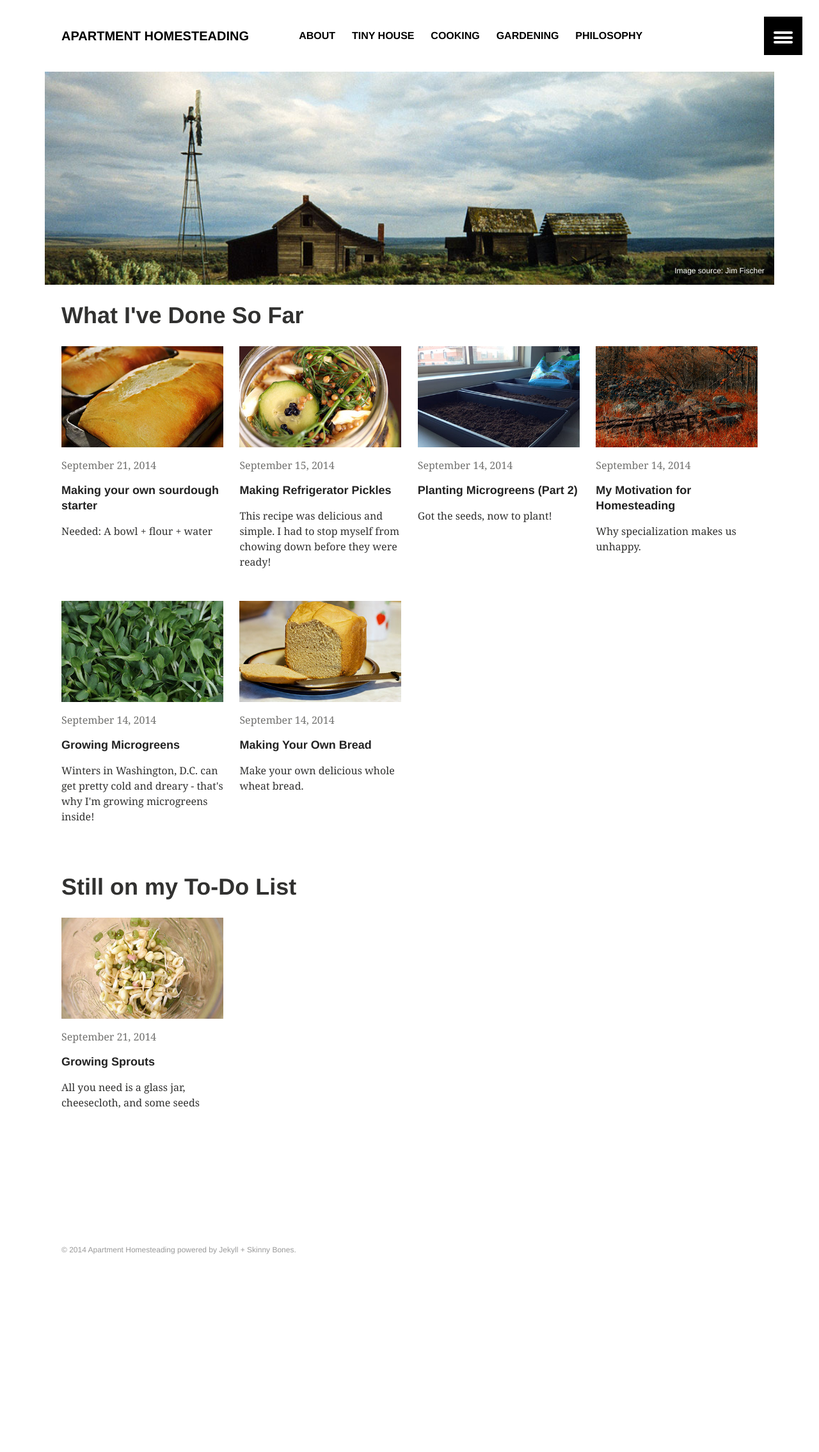
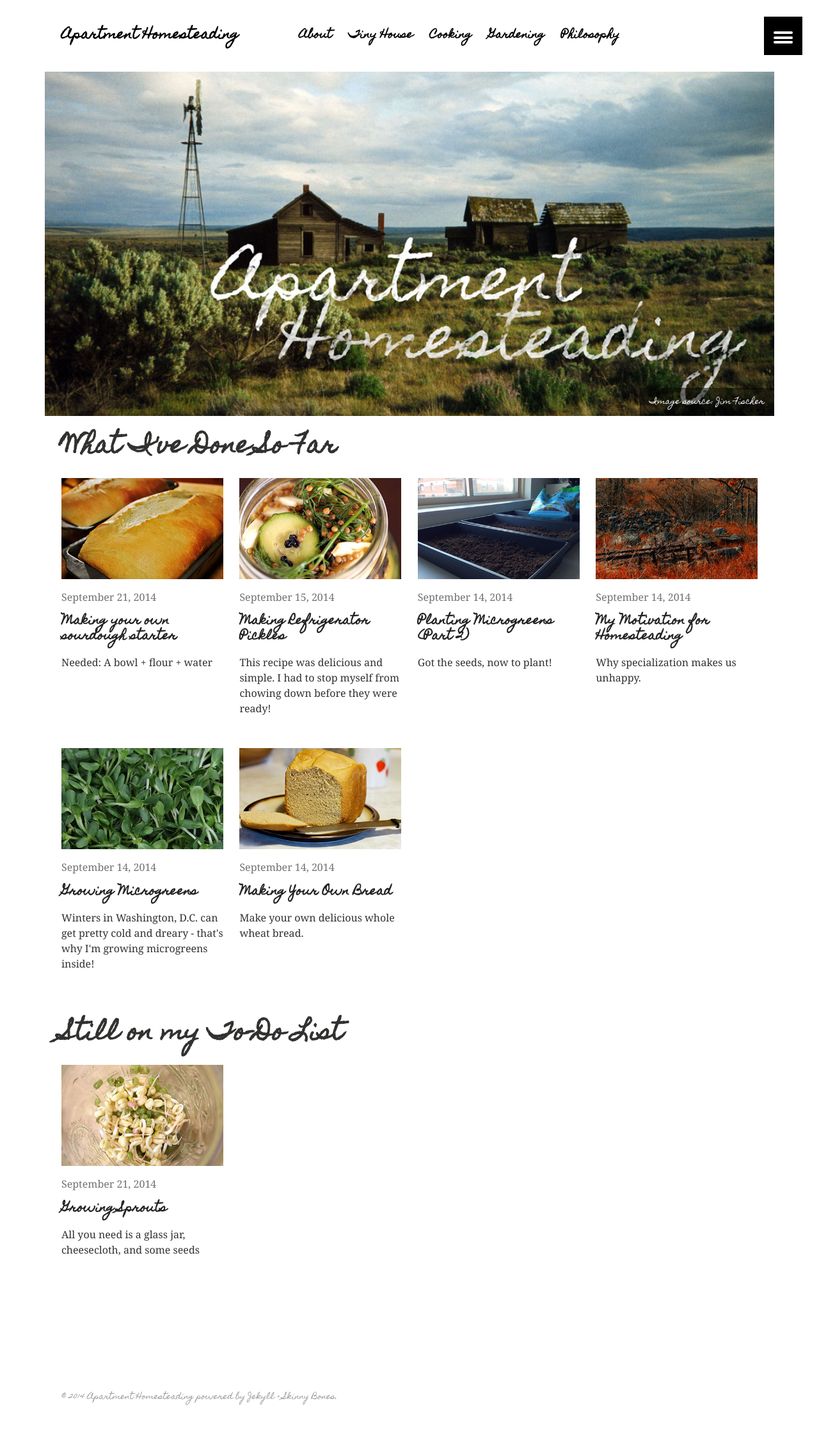
Before and after one commit to apartmenthomesteading/apartmenthomesteading.github.io, a Jekyll site: the page built from index.md, in a window 1280 px wide. Shown: the whole page at 64% size. Built offline with Jekyll 4.4.1, drawn with Linux system fonts in a browser that asks for light colours; before the commit the page ends 2039 px from its top, so only the background shows below that.

Commit message:
Adding font

```diff
--- a/_config.yml
+++ b/_config.yml
@@ -5,8 +5,8 @@
 logo: abandonedhomestead-160x160.jpg #120x120
 teaser: default.png # 400x250 px default teaser image used in image archive grid
 locale: en_US
-#url: http://0.0.0.0:4000
-url: http://apartmenthomesteading.github.io
+url: http://0.0.0.0:4000
+#url: http://apartmenthomesteading.github.io
 
 # Jekyll configuration
 
--- a/_layouts/default.html
+++ b/_layouts/default.html
@@ -16,6 +16,7 @@
 
     <link href="{{ site.url }}/atom.xml" type="application/atom+xml" rel="alternate" title="{{ site.title }} Atom Feed">
     <link href="{{ site.url }}/sitemap.xml" type="application/xml" rel="sitemap" title="Sitemap">
+    <link href='http://fonts.googleapis.com/css?family=Homemade+Apple' rel='stylesheet' type='text/css'>
 
     <meta name="HandheldFriendly" content="True">
     <meta name="MobileOptimized" content="320">
--- a/_sass/_layout.scss
+++ b/_sass/_layout.scss
@@ -26,7 +26,7 @@
 	font-weight: 700;
 	@include font-size(20,no);
 	line-height: .5 * $masthead-height; // half the height to center vertically
-	text-transform: uppercase;
+	//text-transform: uppercase;
 }
 
 
@@ -98,7 +98,7 @@
 			@include font-size(16,no);
 			line-height: .5 * $masthead-height; // half the height to center vertically
 			color: $black;
-			text-transform: uppercase;
+			//text-transform: uppercase;
 		}
 	}
 }
@@ -314,7 +314,7 @@
 		font-family: $alt-font;
 		font-weight: 700;
 		text-align: left;
-		text-transform: uppercase;
+		//text-transform: uppercase;
 	}
 }
 // table of contents
--- a/_sass/_variables.scss
+++ b/_sass/_variables.scss
@@ -4,7 +4,8 @@
 // Typography variables
 
 $base-font                   	: Georgia,Times,"Times New Roman",serif;
-$heading-font                	: "Helvetica Neue","Segoe UI",Arial,sans-serif;
+//$heading-font                	: "Helvetica Neue","Segoe UI",Arial,sans-serif;
+$heading-font					: 'Homemade Apple', cursive;
 $caption-font                	: $base-font;
 $code-font                   	: monospace;
 $alt-font                    	: $heading-font;
--- a/index.md
+++ b/index.md
@@ -3,7 +3,7 @@
 permalink: /
 title: "What I've Done So Far"
 image:
-  feature: abandonedhomestead-feature.jpg
+  feature: abandonedhomestead-text-2.jpg
   teaser: abandonedhomestead-teaser.jpg
   thumb: abandonedhomestead-teaser.jpg
   credit: Jim Fischer
```
Also changed, not shown: images/abandonedhomestead-text-2.jpg (added), images/rock-texture.jpg (added), 1 other file.
